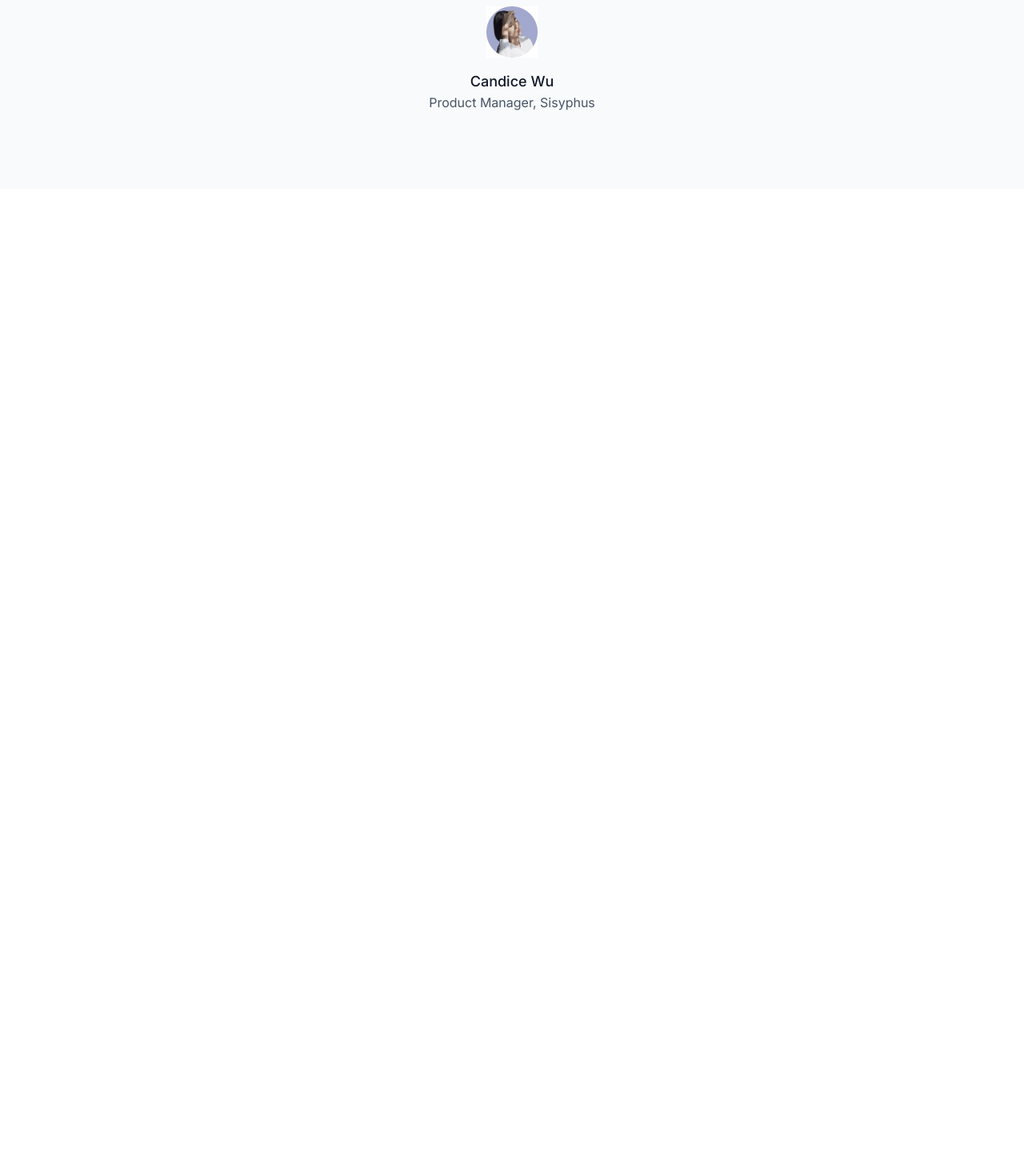
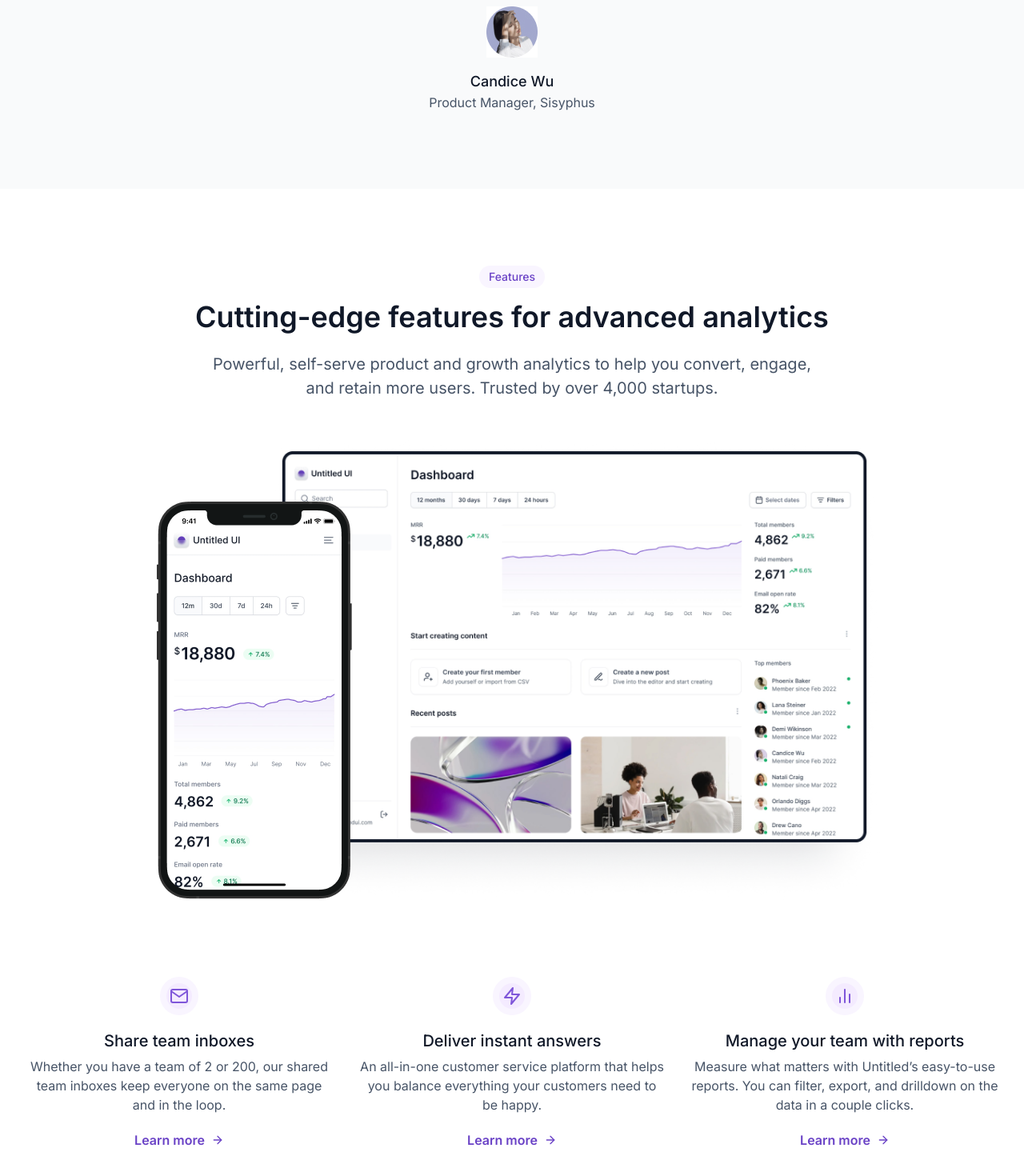
Before and after one commit to manamachado/untitled-ui, a Next.js app: page / in a window 1280 px wide. Shown: the part 3113-4583 px from the top of the page at 80% size. Before the commit the page ends 3349 px from the top, so only its background shows below. Built offline with nearby package versions, Linux system fonts and the light colour scheme.

Commit message:
chore: added analytics

```diff
--- /dev/null
+++ b/src/app/components/Analytics/index.tsx
@@ -0,0 +1,62 @@
+import Image from 'next/image';
+import { GridContainer } from '../GridContainer';
+import { ItemFeature } from '../ItemFeature';
+import { FiBarChart2, FiMail, FiZap } from 'react-icons/fi';
+
+export function Analytics() {
+  return (
+    <section className="py-24">
+      <GridContainer>
+        <div className="text-center mb-16">
+          <span className="inline-block px-3 py-1 font-medium text-brand-700 bg-brand-50 rounded-2xl text-sm/snug">
+            Features
+          </span>
+          <h2 className="text-4xl font-semibold text-gray-900 mt-4 mb-6">
+            Cutting-edge features for advanced analytics
+          </h2>
+          <p className="text-gray-600 text-xl/normal max-w-3xl mx-auto">
+            Powerful, self-serve product and growth analytics to help you
+            convert, engage, and retain more users. Trusted by over 4,000
+            startups.
+          </p>
+        </div>
+        <div className="relative w-full max-w-[888px] h-[561px] mx-auto mb-24">
+          <Image
+            src="/screen-macbook.png"
+            alt="Macbook"
+            width={768}
+            height={512}
+            className="absolute -top-[15px] -right-[18px]"
+          />
+          <Image
+            src="/iphone.png"
+            alt="Iphone"
+            width={244}
+            height={497}
+            className="absolute bottom-0 left-0"
+          />
+        </div>
+        <div className="flex items-start justify-between">
+          <ItemFeature
+            icon={<FiMail size={24} className="text-brand-600" />}
+            title="Share team inboxes"
+            text="Whether you have a team of 2 or 200, our shared team inboxes keep everyone on the same page and in the loop."
+            isLearnMore
+          />
+          <ItemFeature
+            icon={<FiZap size={24} className="text-brand-600" />}
+            title="Deliver instant answers"
+            text="An all-in-one customer service platform that helps you balance everything your customers need to be happy."
+            isLearnMore
+          />
+          <ItemFeature
+            icon={<FiBarChart2 size={24} className="text-brand-600" />}
+            title="Manage your team with reports"
+            text="Measure what matters with Untitled’s easy-to-use reports. You can filter, export, and drilldown on the data in a couple clicks."
+            isLearnMore
+          />
+        </div>
+      </GridContainer>
+    </section>
+  );
+}
--- a/src/app/components/Features/index.tsx
+++ b/src/app/components/Features/index.tsx
@@ -7,7 +7,7 @@ import {
   FiZap,
 } from 'react-icons/fi';
 import { GridContainer } from '../GridContainer';
-import { ItemFeature } from './ItemFeature';
+import { ItemFeature } from '../ItemFeature';
 
 export function Features() {
   return (
--- a/src/app/components/Features/ItemFeature.tsx
+++ b/src/app/components/ItemFeature/index.tsx
@@ -1,12 +1,19 @@
 import { ReactNode } from 'react';
+import { FiArrowRight } from 'react-icons/fi';
 
 interface ItemFeatureProps {
   icon: ReactNode;
   title: string;
   text: string;
+  isLearnMore?: boolean;
 }
 
-export function ItemFeature({ icon, title, text }: ItemFeatureProps) {
+export function ItemFeature({
+  icon,
+  title,
+  text,
+  isLearnMore = false,
+}: ItemFeatureProps) {
   return (
     <div className="text-center w-full max-w-96">
       <div className="w-12 h-12 bg-brand-100 rounded-full mx-auto border-8 border-brand-50 mb-5 flex items-center justify-center">
@@ -14,6 +21,14 @@ export function ItemFeature({ icon, title, text }: ItemFeatureProps) {
       </div>
       <h3 className="text-gray-900 text-xl/6 font-medium mb-2">{title}</h3>
       <p className="text-gray-600 leading-6">{text}</p>
+      {isLearnMore && (
+        <a
+          href="#"
+          className="flex items-center justify-center mt-5 gap-2 font-semibold text-brand-700 hover:opacity-60 transition-opacity"
+        >
+          Learn more <FiArrowRight />
+        </a>
+      )}
     </div>
   );
 }
--- a/src/app/page.tsx
+++ b/src/app/page.tsx
@@ -1,3 +1,4 @@
+import { Analytics } from './components/Analytics';
 import { Companies } from './components/Companies';
 import { Features } from './components/Features';
 import { Header } from './components/Header';
@@ -12,6 +13,7 @@ export default function Home() {
       <Companies />
       <Features />
       <Testimonials />
+      <Analytics />
     </>
   );
 }
```
Also changed, not shown: public/iphone.png (added), public/screen-macbook.png (added).
